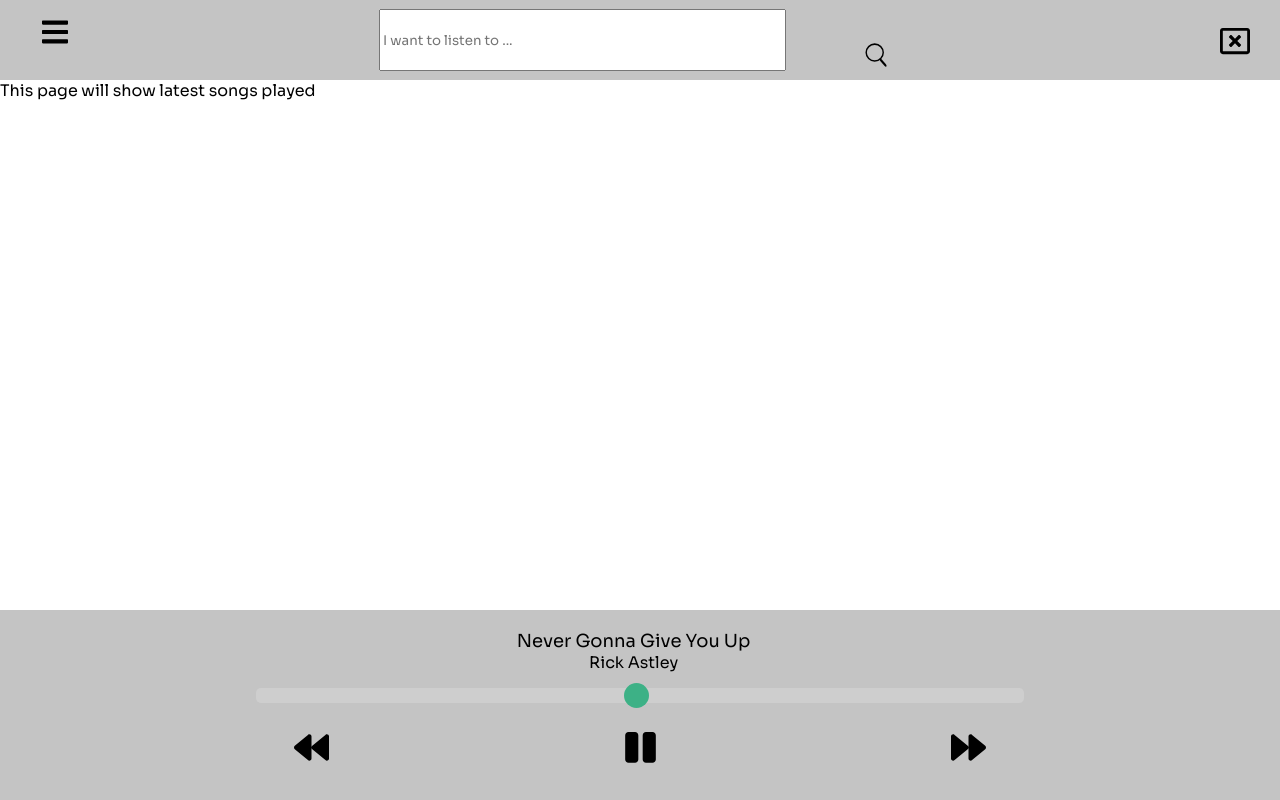
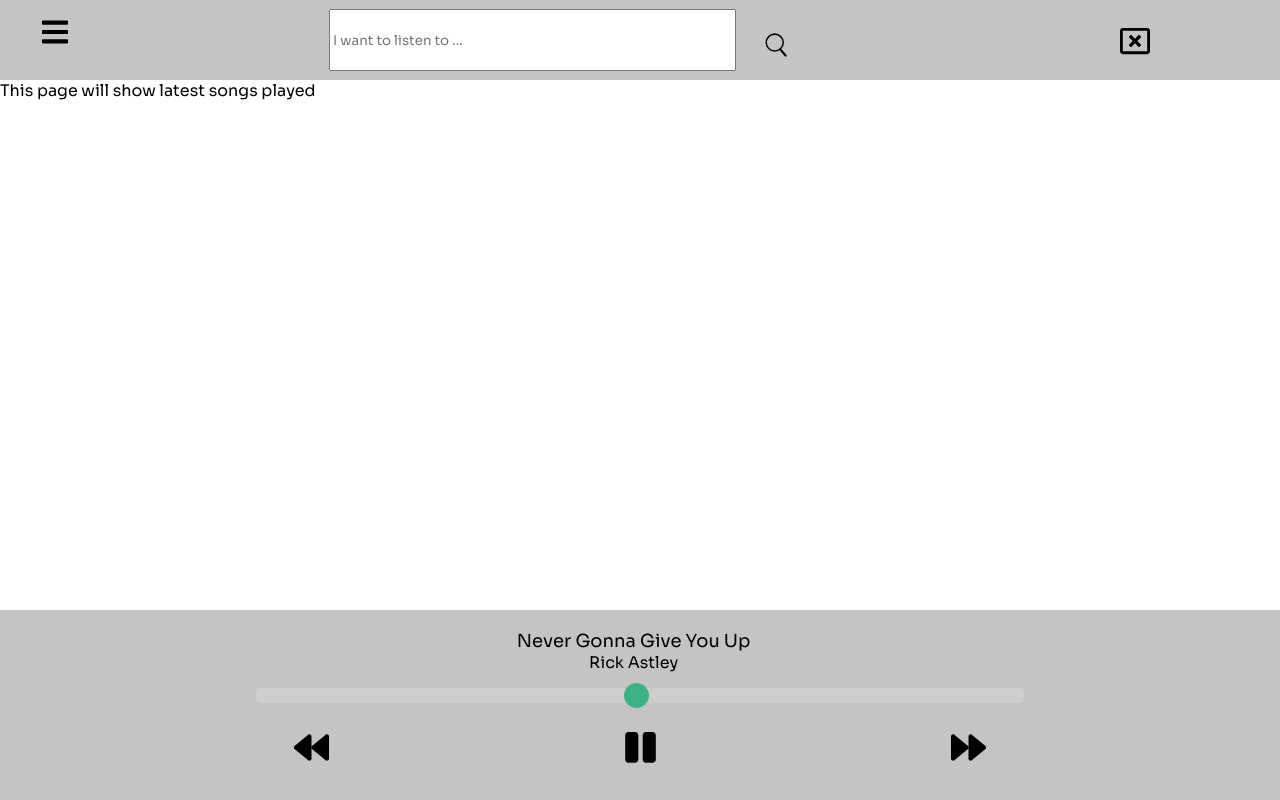
Before and after one commit to n1cken/Ljudio-Music-Player, a React (Vite) app in the folder frontend/: page / in a window 1280 px wide. Built offline with nearby package versions, Linux system fonts and the light colour scheme.

Commit message:
styled searchfield and search buttons

```diff
--- a/frontend/src/styles/TopBar.css
+++ b/frontend/src/styles/TopBar.css
@@ -17,6 +17,8 @@
 .searchIcon {
     height: 30px;
     width : 30px;
+    margin-bottom: 20px;
+    margin-right: 100px;
 }
 
 .searchField>form {
@@ -27,7 +29,7 @@
 
 .searchDiv {
     margin-left: 30px;
-    margin-top:10px;
+    margin-top:30px;
 }
 
 .searchField>form>button {
```
